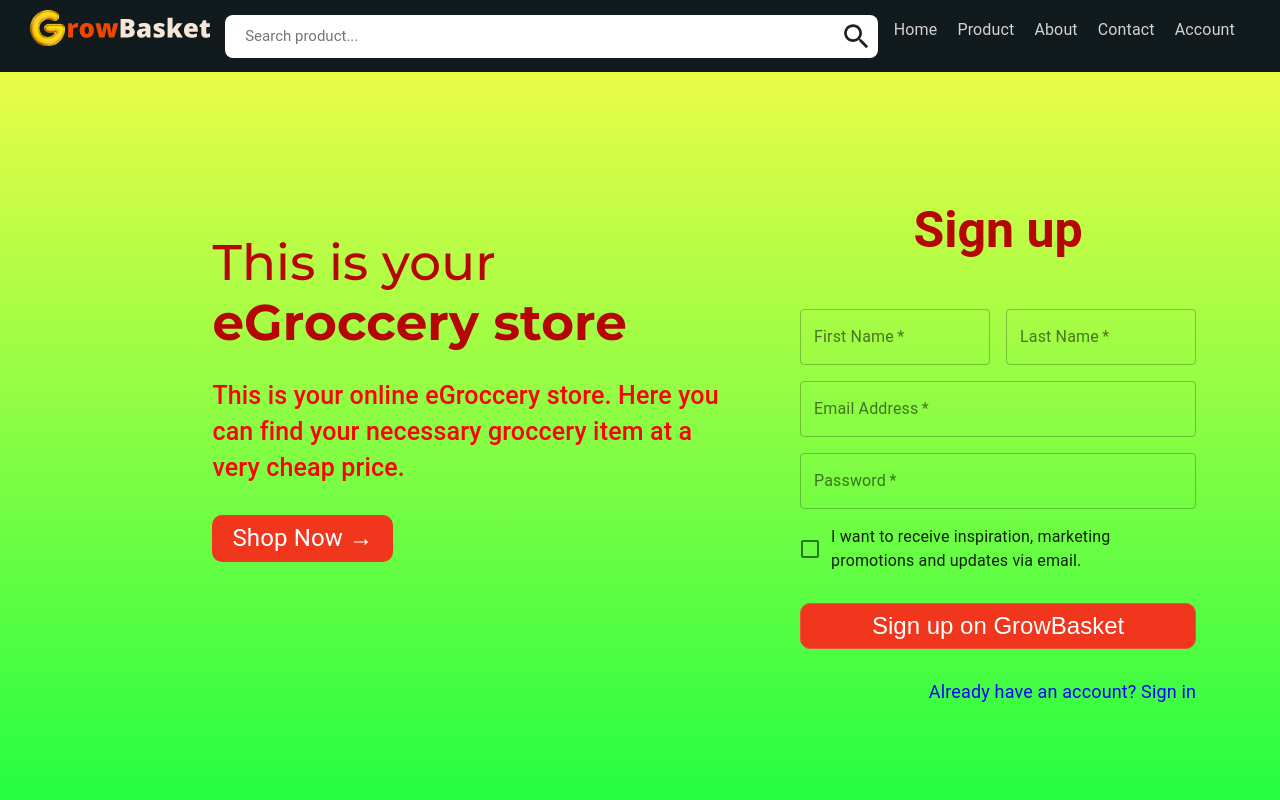
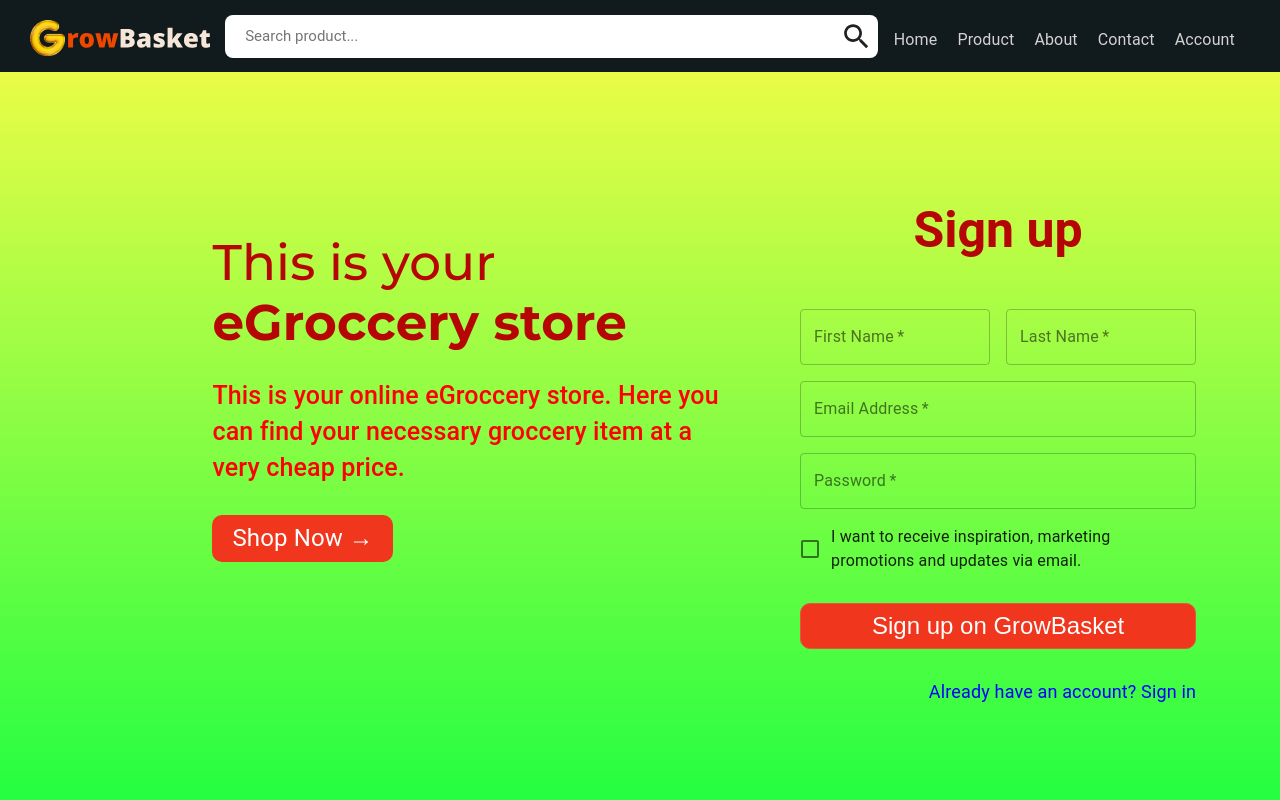
Before and after one commit to sukantamajhi/growbasket-react, a React (Create React App) app: page / in a window 1280 px wide. Shown: the top 800 px of the page. Built offline with nearby package versions, Linux system fonts and the light colour scheme.

Commit message:
new changes done

```diff
--- a/src/Header.css
+++ b/src/Header.css
@@ -9,7 +9,7 @@
 }
 
 body {
-	font-family: 'Open Sans', sans-serif;
+	font-family: "Open Sans", sans-serif;
 	display: -webkit-box;
 	display: -ms-flexbox;
 	display: flex;
@@ -40,6 +40,7 @@
 	position: fixed;
 	height: 9%;
 	justify-content: center;
+	align-items: center;
 	padding: 0 30px;
 	top: 0;
 	width: 100%;
@@ -113,7 +114,7 @@
 .header__searchInput {
 	height: 43px;
 	font-size: 20px;
-	font-family: 'Roboto', sans-serif;
+	font-family: "Roboto", sans-serif;
 	padding: 10px;
 	padding-left: 20px;
 	padding-right: 50px;
@@ -145,7 +146,7 @@
 	.header__searchInput {
 		height: 43px;
 		font-size: 15px;
-		font-family: 'Roboto', sans-serif;
+		font-family: "Roboto", sans-serif;
 		padding: 10px;
 		padding-left: 20px;
 		padding-right: 30px;
```
Also changed, not shown: 1 other file (tests, documents, lock files or other folders).
